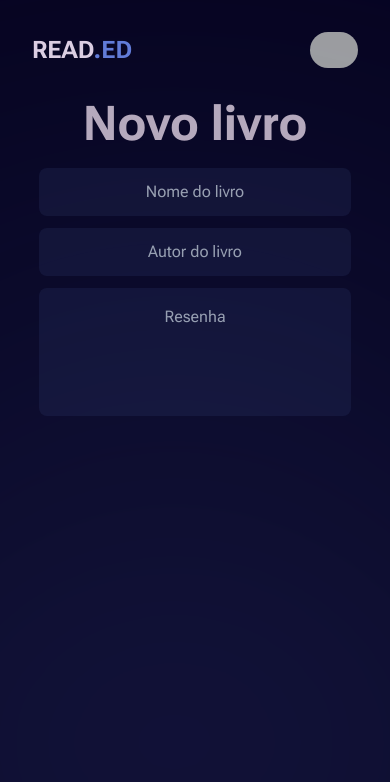
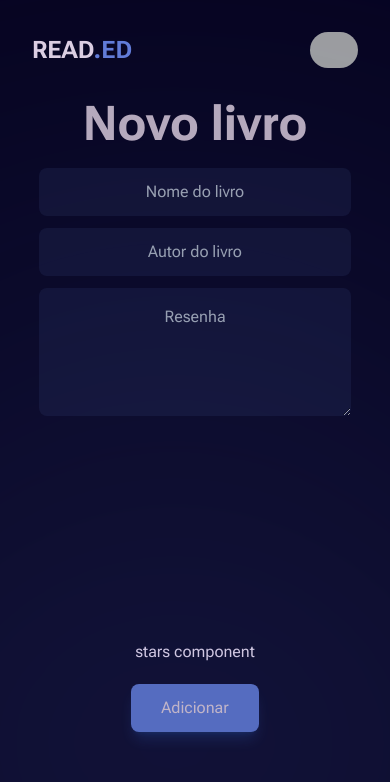
Before and after one commit to nilloferreiira/readed, a Next.js app: page /newbook in a window 390 px wide. Shown: the top 782 px of the page. Built offline with nearby package versions, Linux system fonts and the light colour scheme; grey boxes are pictures that could not be loaded.

Commit message:
newBook page AddButton and responsivity

```diff
--- a/src/app/newbook/page.tsx
+++ b/src/app/newbook/page.tsx
@@ -6,12 +6,19 @@ export default function FormBookPage() {
       <Header />
 
       {/* main content */}
-      <div className="w-4/5 flex flex-col items-center justify-center mx-auto">
+      <div className={`
+                      w-4/5
+                      gap-48
+                      mx-auto
+                      flex flex-col
+                      lg:flex-row
+                      items-center lg:items-start justify-between
+                    `}>
         {/* container 1 */}
-        <div className="flex flex-col items-center justify-center w-full gap-5">
+        <div className="flex flex-col items-center lg:items-start justify-center w-full lg:w-3/5 gap-5">
           <h1 className="h1">Novo livro</h1>
           {/* form */}
-          <form className="flex flex-col w-full gap-3">
+          <form className="flex flex-col w-full lg:w-3/5 gap-3">
             <input
               type="text"
               placeholder="Nome do livro"
@@ -43,7 +50,6 @@ export default function FormBookPage() {
                         bg-darkBlue rounded-lg
                         placeholder-fontwhite placeholder-opacity-80 placeholder-style
                         outline-none
-                        resize-none
                         min-h-32
                         `}
             />
@@ -51,7 +57,27 @@ export default function FormBookPage() {
         </div>
 
         {/* container 2 */}
-        <div></div>
+        <div className="flex flex-col items-center justify-center lg:w-3/5 mt-8 lg:mt-16 gap-5">
+          {/* stars  */}
+          <div>
+            stars component
+          </div>
+
+          <button
+            className={`
+                bg-indigo
+                shadow-lg shadow-blue-500/20
+              text-fontWhite
+                opacity-85
+                py-3 px-6
+                rounded-lg
+                min-w-32
+                hover:opacity-100
+                transition-all outline-none
+              `}>
+            Adicionar
+          </button>
+        </div>
       </div>
     </div>
   );
```
